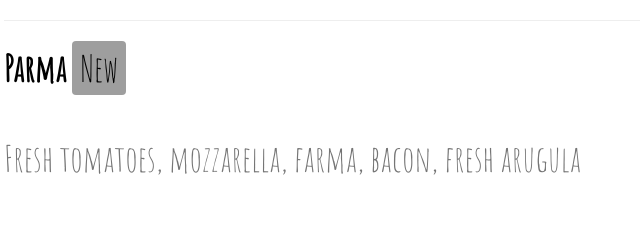
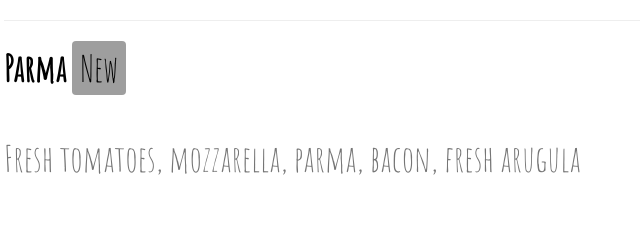
Before and after one commit to PioIX/primer-pagina-web-usando-repositorios-2024_grupo-n-09, a plain HTML site: page index.html in a window 1280 px wide. Shown: the part 2040-2280 px from the top of the page, 162-802 px from the left. Drawn offline with nearby package versions, Linux system fonts and the light colour scheme.

Commit message:
Revert "Update index.html"
This reverts commit c111d165beb48b0c1fe1014d1ef85b1c773fc278.

```diff
--- a/index.html
+++ b/index.html
@@ -81,7 +81,7 @@ body,h1,h2,h3,h4,h5,h6 {font-family: "Amatic SC", sans-serif}
       <hr>
 
       <h1><b>Parma</b> <span class="w3-tag w3-grey w3-round">New</span><span class="w3-right w3-tag w3-dark-grey w3-round">$21.50</span></h1>
-      <p class="w3-text-grey">Fresh tomatoes, mozzarella, farma, bacon, fresh arugula</p>
+      <p class="w3-text-grey">Fresh tomatoes, mozzarella, parma, bacon, fresh arugula</p>
     </div>
 
     <div id="Pasta" class="w3-container menu w3-padding-32 w3-white">
```
